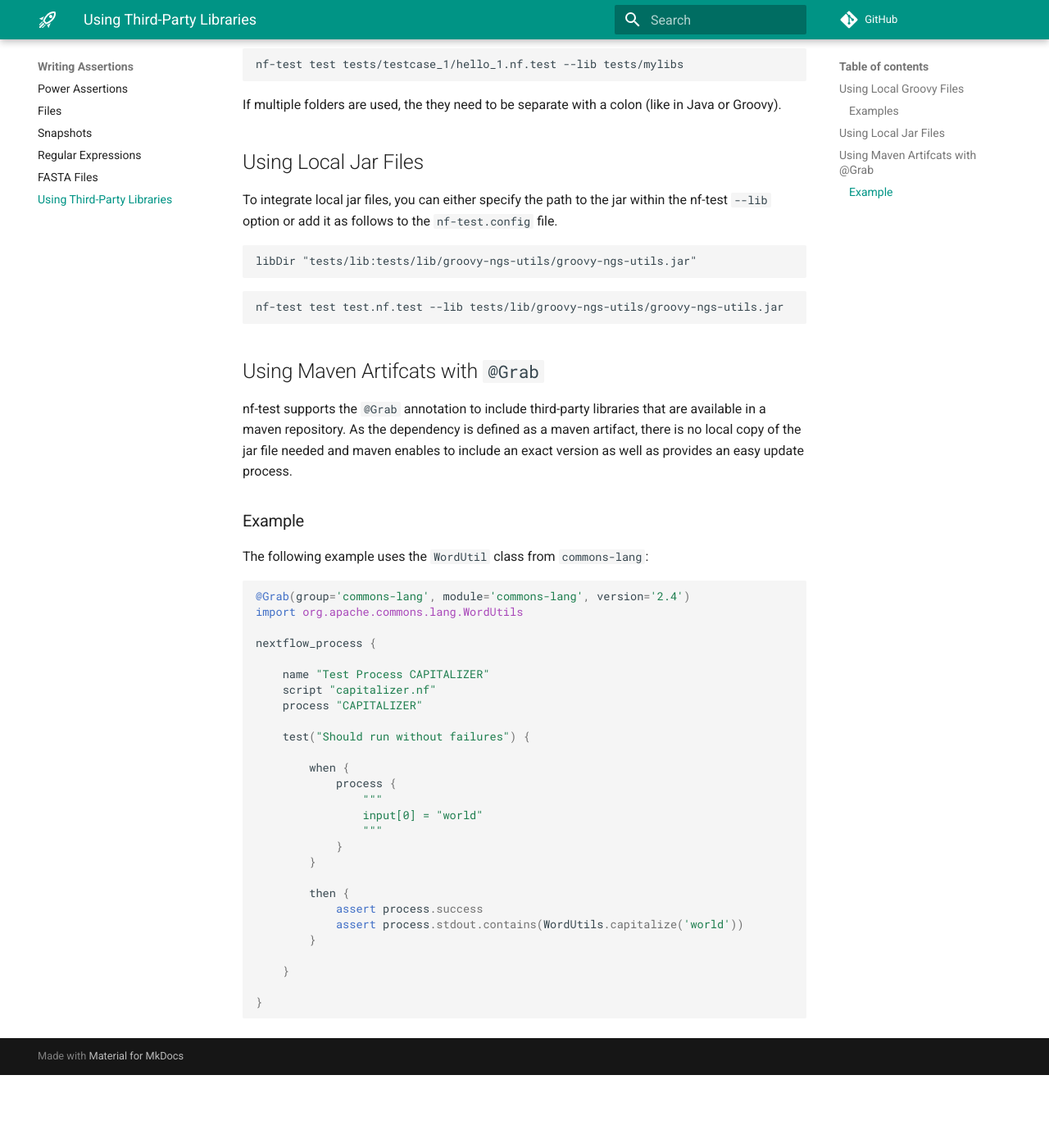
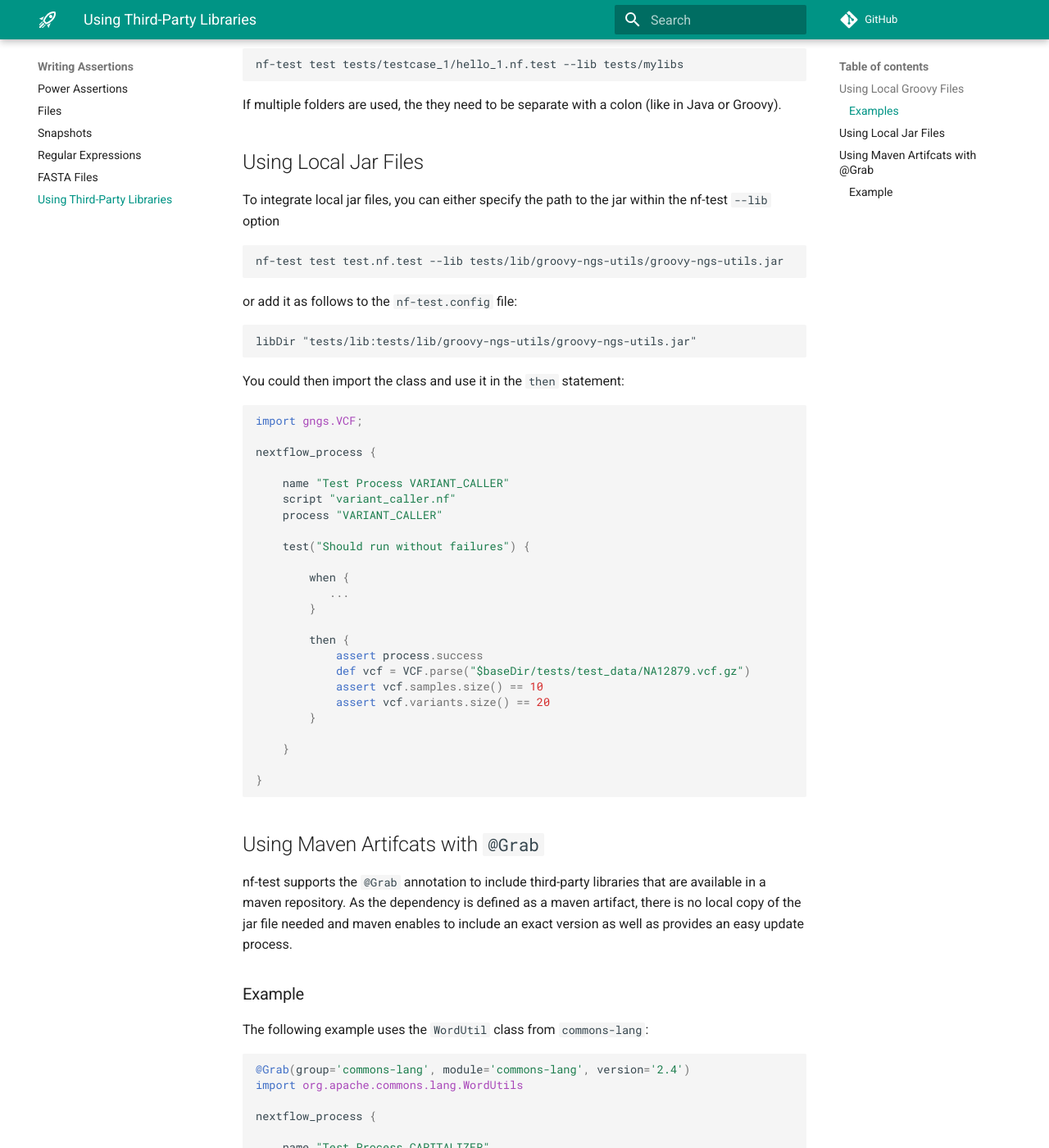
Before and after one commit to askimed/nf-test, an MkDocs documentation site: the page built from docs/assertions/libraries.md, in a window 1280 px wide and 1400 px high, scrolled down 2132 px. Shown: the whole window at 82% size. Built offline with MkDocs 1.6.1 and Material for MkDocs 9.7.7, drawn with Linux system fonts in a browser that asks for light colours; comment, search, counter and statistics services are not loaded; before the commit the page ends 3443 px from its top, so only the background shows below that.

Commit message:
Add example to library documentation

````diff
--- a/docs/assertions/libraries.md
+++ b/docs/assertions/libraries.md
@@ -104,14 +104,47 @@ nf-test test tests/testcase_1/hello_1.nf.test --lib tests/mylibs
 If multiple folders are used, the they need to be separate with a colon (like in Java or Groovy).
 
 ## Using Local Jar Files
-To integrate local jar files, you can either specify the path to the jar within the nf-test `--lib` option or add it as follows to the `nf-test.config` file.
-```
-libDir "tests/lib:tests/lib/groovy-ngs-utils/groovy-ngs-utils.jar"
-```
+
+To integrate local jar files, you can either specify the path to the jar within the nf-test `--lib` option
+
 ```
 nf-test test test.nf.test --lib tests/lib/groovy-ngs-utils/groovy-ngs-utils.jar
 ```
 
+or add it as follows to the `nf-test.config` file:
+
+```
+libDir "tests/lib:tests/lib/groovy-ngs-utils/groovy-ngs-utils.jar"
+```
+
+You could then import the class and use it in the `then` statement:
+
+```Groovy
+import gngs.VCF;
+
+nextflow_process {
+
+    name "Test Process VARIANT_CALLER"
+    script "variant_caller.nf"
+    process "VARIANT_CALLER"
+
+    test("Should run without failures") {
+
+        when {
+           ...
+        }
+
+        then {
+            assert process.success
+            def vcf = VCF.parse("$baseDir/tests/test_data/NA12879.vcf.gz")
+            assert vcf.samples.size() == 10
+            assert vcf.variants.size() == 20
+        }
+
+    }
+
+}
+```
 
 ## Using Maven Artifcats with `@Grab`
 
````
